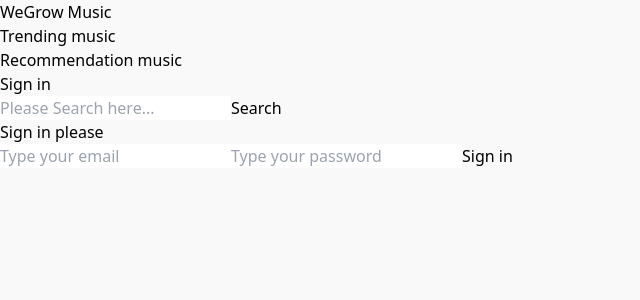
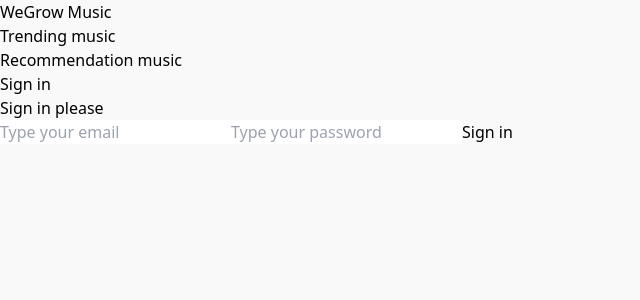
Before and after one commit to aniksikder13/wegrow-music, a React (Vite) app: page /auth in a window 1280 px wide. Shown: the top 300 px of the page, without its empty margins (0-640 px from the left). Built offline with nearby package versions, Linux system fonts and the light colour scheme.

Commit message:
Searching component added

```diff
--- a/src/App.jsx
+++ b/src/App.jsx
@@ -6,15 +6,19 @@ import Auth from './pages/auth'
 import TrendingMusic from './pages/trendingMusic'
 import ProtectedRoute from './component/auth/Protection'
 import Search from './component/nav/Search'
+import { useCookies } from 'react-cookie'
 
 function App() {
   const [search, setSearch]= useState('')
+  const [cookies, setCookie] = useCookies(['user'])
+  const user = cookies?.user;
+  const isAuthenticated = !!user;
 
   return (
     <Fragment>
       <Header />
       <main className='w-[1600px] m-auto'>
-        <Search onSearch={key => setSearch(key)} />
+        {isAuthenticated && <Search onSearch={key => setSearch(key)} />}
         <BrowserRouter>
           <Routes>
             <Route path="/" element={<ProtectedRoute><TrendingMusic search={search} /></ProtectedRoute>} />
```
